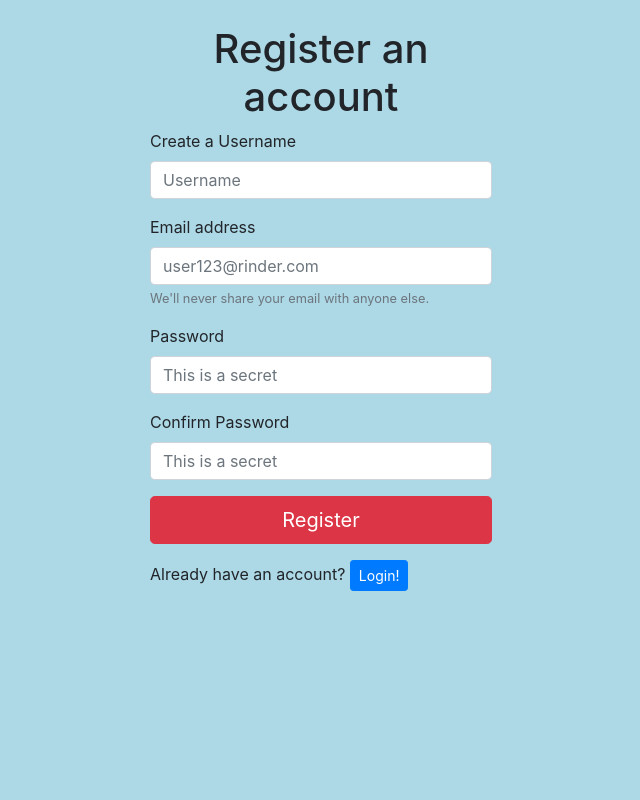
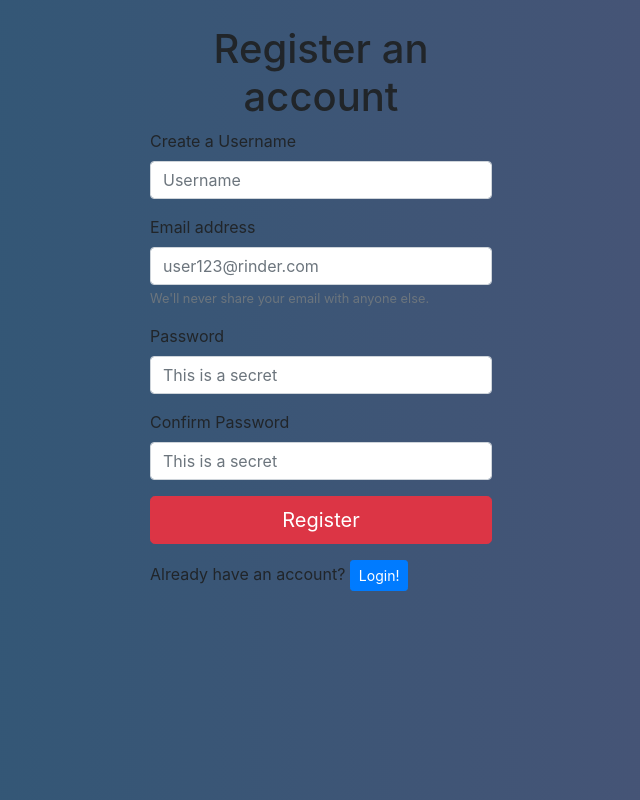
Before and after one commit to mtuchols/ISP-FINAL-PROJECT, a PHP site: page /registerUser.php in a window 1280 px wide. Shown: the whole page, without its empty margins (319-959 px from the left). Run offline with PHP 8.4, Linux system fonts and the light colour scheme.

Commit message:
Update background color using gradients

```diff
--- a/styles.css
+++ b/styles.css
@@ -1,4 +1,10 @@
-body{background-color: lightblue;}
+body
+{
+ background: #2b5876; /* fallback for old browsers */
+ background: -webkit-linear-gradient(to right, #2b5876, #4e5376); /* For Chrome 10-25, Safari 5.1-6 */
+ background: linear-gradient(to right, #2b5876, #4e5376);
+}
+
 
 #form
 {
```
